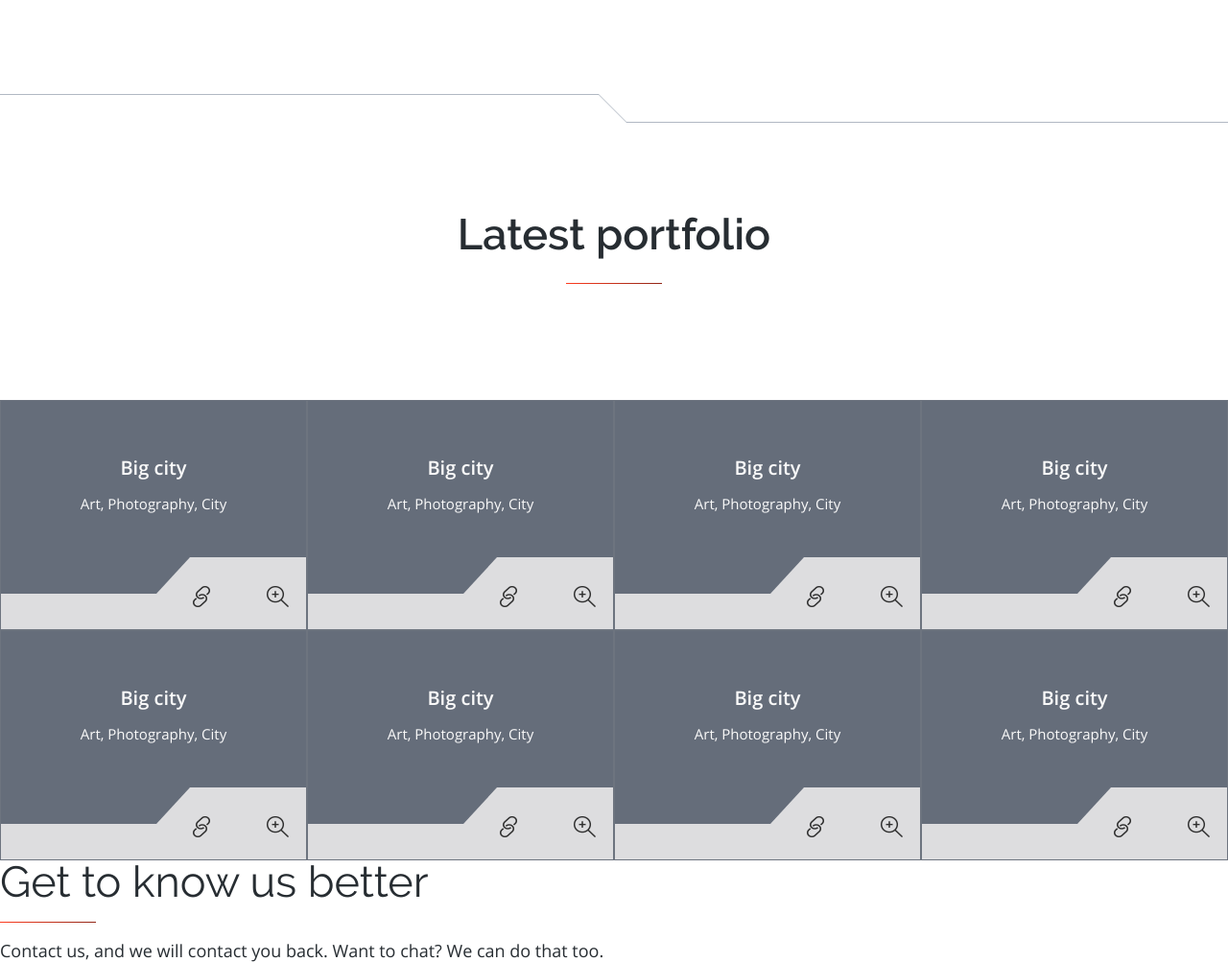
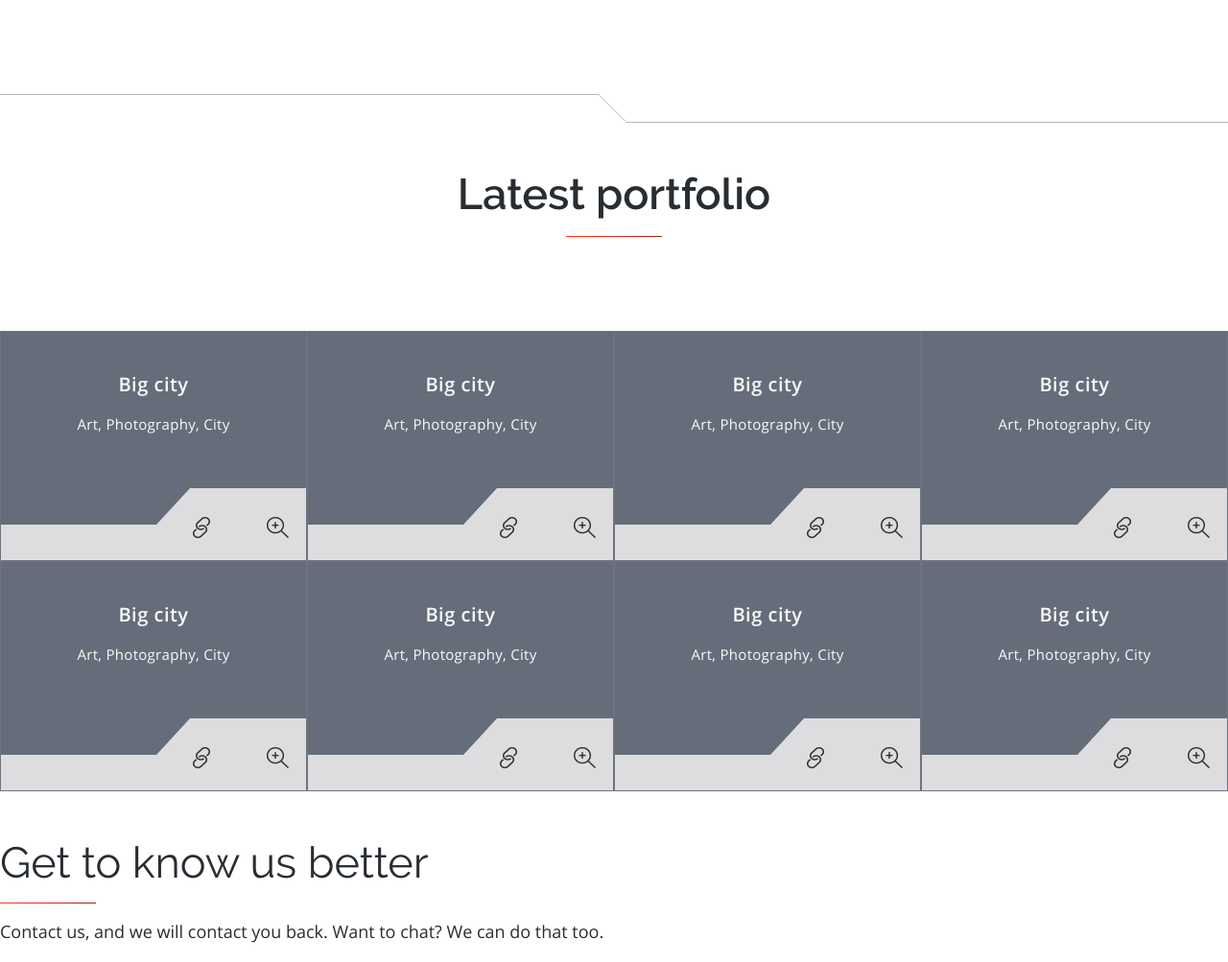
Before and after one commit to MxWoodie/hiqo-zhodik-markup, a website: page index.html in a window 1280 px wide. Shown: the part 2784-3787 px from the top of the page at 96% size. Drawn offline with nearby package versions, Linux system fonts and the light colour scheme; files that its build step writes are made by us from their sources.

Commit message:
style: Adjust portfolio section

```diff
--- a/scss/components/_portfolio.scss
+++ b/scss/components/_portfolio.scss
@@ -1,6 +1,6 @@
 .portfolio-container {
   max-width: $page-width;
-  margin: 0 auto;
+  margin: 52px auto;
 }
 
 .portfolio-header {
@@ -9,7 +9,6 @@
   font-size: 45px;
   color: $color-text-black;
   text-align: center;
-  padding-top: 94px;
 
   &::after {
     content: "";
@@ -18,14 +17,14 @@
     right: 0;
     left: 0;
     margin: auto;
-    bottom: -29px;
+    bottom: -22px;
     height: 1px;
     background: linear-gradient(to right, $color-secondary, $color-gradient-primary);
   }
 }
 
 .portfolio-projects-container {
-  padding-top: 150px;
+  margin-top:120px;
   font-size: 0;
 
   .portfolio-project {
@@ -42,8 +41,9 @@
       font-size: 20px;
       color: $color-text-white;
       text-align: center;
-      padding-top: 60px;
-      padding-bottom: 20px;
+      margin-top: 45px;
+      margin-bottom: 24px;
+      letter-spacing: 0.5px;
     }
 
     .portfolio-project-description {
@@ -51,6 +51,7 @@
       font-size: 15px;
       color: $color-text-white;
       text-align: center;
+      letter-spacing: 0.3px;
     }
 
     .portfolio-project-actionbar-block {
```
